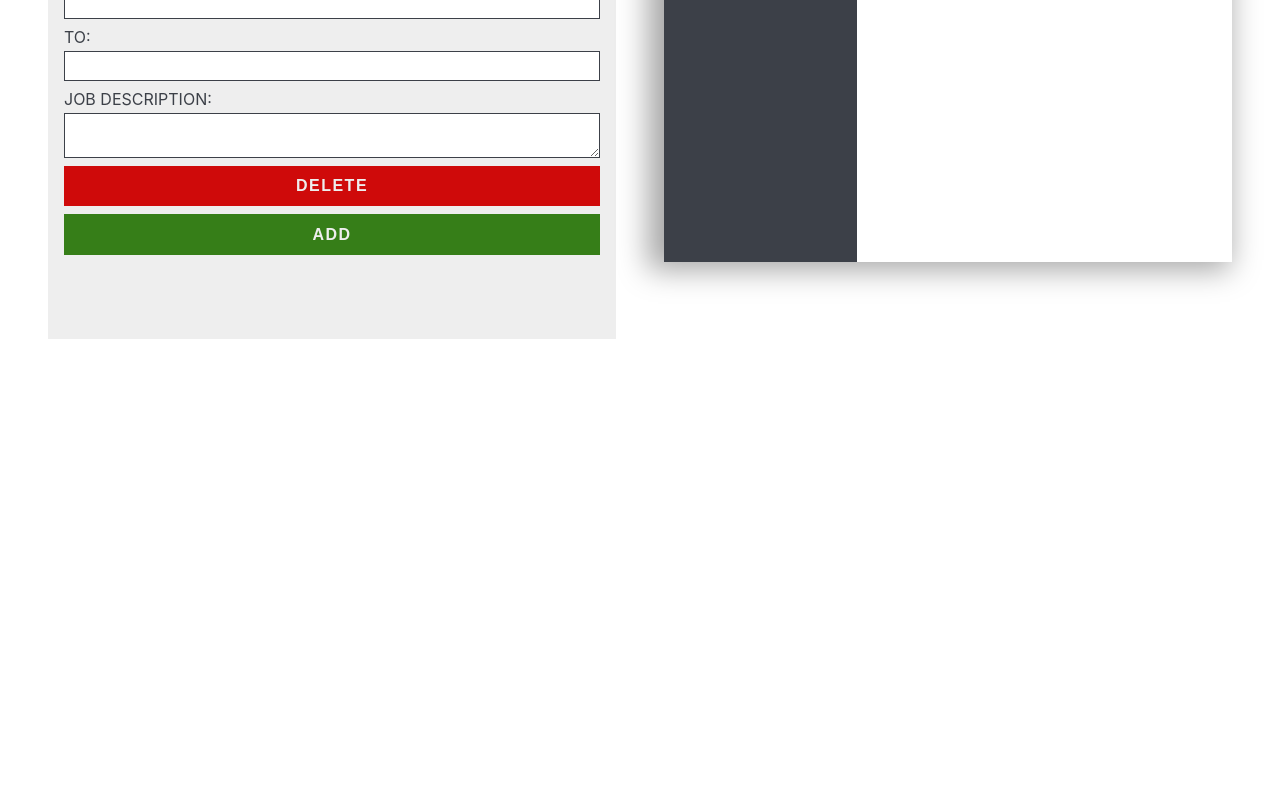
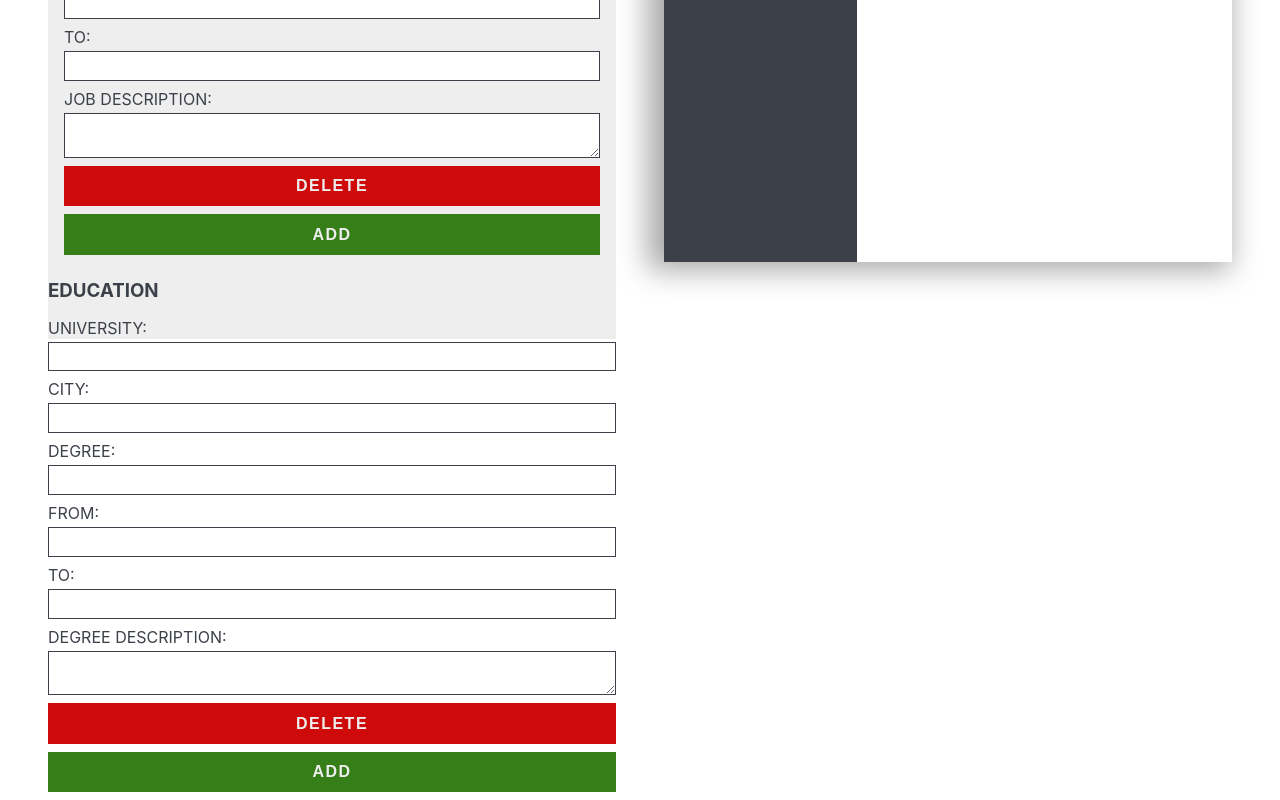
Before and after one commit to av-erencelik/cv-project, a React (Create React App) app: page / in a window 1280 px wide. Shown: the part 980-1780 px from the top of the page. Before the commit the page ends 1367 px from the top, so only its background shows below. Built offline with nearby package versions, Linux system fonts and the light colour scheme.

Commit message:
education form and onchange add and delete functions

```diff
--- a/src/components/CvForm/CvForm.js
+++ b/src/components/CvForm/CvForm.js
@@ -1,5 +1,6 @@
 import React from "react";
 import "../../styles/CvForm.css";
+import Educations from "./CvFormEducation";
 import Experiences from "./CvFormExperience";
 import PersonalInfo from "./CvFormPersonalInfo";
 
@@ -17,6 +18,12 @@ class CvForm extends React.Component {
           onDeleteExperience={this.props.onDeleteExperience}
           onChangeExperience={this.props.onChangeExperience}
         />
+        <Educations
+          educations={this.props.educations}
+          onAddEducation={this.props.onAddEducation}
+          onDeleteEducation={this.props.onDeleteEducation}
+          onChangeEducation={this.props.onChangeEducation}
+        />
       </div>
     );
   }
--- /dev/null
+++ b/src/components/CvForm/CvFormEducation.js
@@ -0,0 +1,28 @@
+import React from "react";
+import Education from "./Education";
+
+class Educations extends React.Component {
+  render() {
+    return (
+      <section className="education-input">
+        <h3 className="input-title">EDUCATION</h3>
+        <div className="education-input-groups">
+          {this.props.educations.map((education) => {
+            return (
+              <Education
+                key={education.id}
+                id={education.id}
+                onDeleteEducation={this.props.onDeleteEducation}
+                onChangeEducation={this.props.onChangeEducation}
+              />
+            );
+          })}
+        </div>
+        <button className="add" onClick={this.props.onAddEducation}>
+          ADD
+        </button>
+      </section>
+    );
+  }
+}
+export default Educations;
--- /dev/null
+++ b/src/components/CvForm/Education.js
@@ -0,0 +1,92 @@
+import React from "react";
+
+class Education extends React.Component {
+  render() {
+    return (
+      <>
+        <div className="input-group">
+          <label className="label" htmlFor={"university" + this.props.id}>
+            UNIVERSITY:
+          </label>
+          <input
+            type="text"
+            id={"university" + this.props.id}
+            name="uni"
+            className="input"
+            onChange={(e) => this.props.onChangeEducation(e, this.props.id)}
+          ></input>
+        </div>
+        <div className="input-group">
+          <label className="label" htmlFor={"unicity" + this.props.id}>
+            CITY:
+          </label>
+          <input
+            type="text"
+            id={"unicity" + this.props.id}
+            name="city"
+            className="input"
+            onChange={(e) => this.props.onChangeEducation(e, this.props.id)}
+          ></input>
+        </div>
+        <div className="input-group">
+          <label className="label" htmlFor={"degree" + this.props.id}>
+            DEGREE:
+          </label>
+          <input
+            type="text"
+            id={"degree" + this.props.id}
+            name="degree"
+            className="input"
+            onChange={(e) => this.props.onChangeEducation(e, this.props.id)}
+          ></input>
+        </div>
+        <div className="input-group">
+          <label className="label" htmlFor={"from" + this.props.id}>
+            FROM:
+          </label>
+          <input
+            type="text"
+            id={"from" + this.props.id}
+            name="from"
+            className="input"
+            onChange={(e) => this.props.onChangeEducation(e, this.props.id)}
+          ></input>
+        </div>
+        <div className="input-group">
+          <label className="label" htmlFor={"to" + this.props.id}>
+            TO:
+          </label>
+          <input
+            type="text"
+            id={"to" + this.props.id}
+            name="to"
+            className="input"
+            onChange={(e) => this.props.onChangeEducation(e, this.props.id)}
+          ></input>
+        </div>
+        <div className="input-group">
+          <label
+            className="label"
+            htmlFor={"degreeDescription" + this.props.id}
+          >
+            DEGREE DESCRIPTION:
+          </label>
+          <textarea
+            type="text"
+            id={"degreeDescription" + this.props.id}
+            name="degreeDescription"
+            className="input"
+            onChange={(e) => this.props.onChangeEducation(e, this.props.id)}
+          ></textarea>
+        </div>
+        <button
+          className="delete"
+          onClick={() => this.props.onDeleteEducation(this.props.id)}
+        >
+          DELETE
+        </button>
+      </>
+    );
+  }
+}
+export default Education;
--- a/src/components/main.js
+++ b/src/components/main.js
@@ -114,7 +114,43 @@ class Main extends React.Component {
       return { ...prevState, experiences: [...newExperience] };
     });
   };
-
+  handleAddEducation = (e) => {
+    this.setState((prevState) => ({
+      ...prevState,
+      educations: [
+        ...prevState.educations,
+        {
+          id: uuidv4(),
+          position: "",
+          company: "",
+          city: "",
+          from: "",
+          to: "",
+          jobDescription: "",
+        },
+      ],
+    }));
+  };
+  handleDeleteEducation = (id) => {
+    const newEducations = this.state.educations.filter(
+      (education) => education.id !== id
+    );
+    this.setState((prevState) => {
+      return { ...prevState, educations: newEducations };
+    });
+  };
+  handleChangeEducation = (e, id) => {
+    const { name, value } = e.target;
+    const newEducation = this.state.educations.map((education) => {
+      if (education.id === id) {
+        return { ...education, [name]: value };
+      }
+      return education;
+    });
+    this.setState((prevState) => {
+      return { ...prevState, educations: [...newEducation] };
+    });
+  };
   render() {
     return (
       <main className="main">
@@ -125,6 +161,10 @@ class Main extends React.Component {
           onAddExperience={this.handleAddExperience}
           onDeleteExperience={this.handleDeleteExperience}
           onChangeExperience={this.handleChangeExperience}
+          educations={this.state.educations}
+          onAddEducation={this.handleAddEducation}
+          onDeleteEducation={this.handleDeleteEducation}
+          onChangeEducation={this.handleChangeEducation}
         />
         <PrintCv
           personalInfo={this.state.personalInfo}
```
